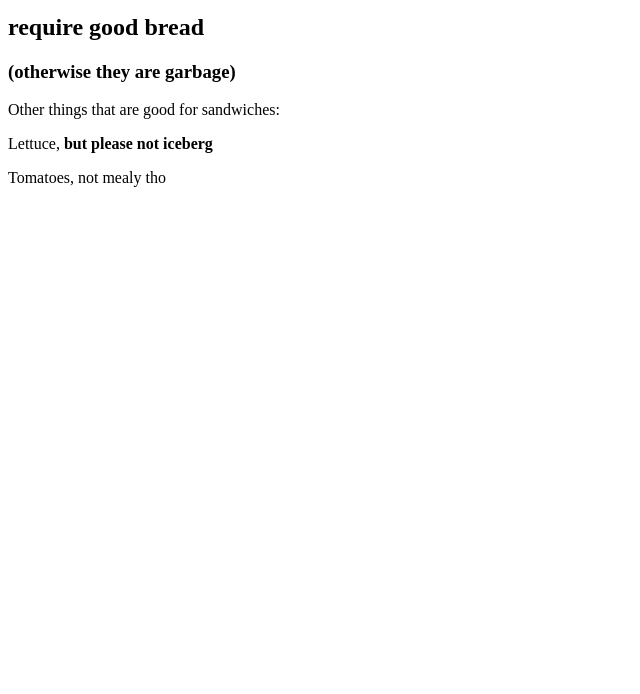
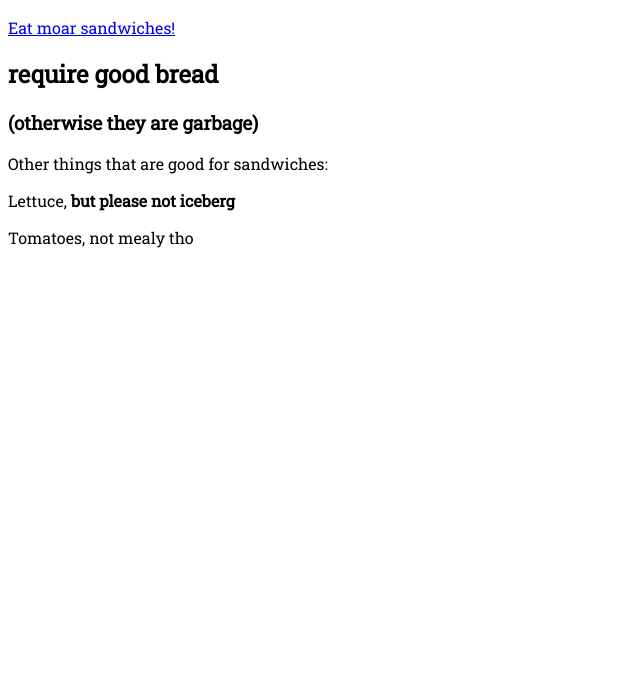
Before and after one commit to natago/myFirstWebsite, a plain HTML site: page index.html in a window 1280 px wide. Shown: the part 106-800 px from the top of the page, without its empty margins (0-640 px from the left). Drawn offline with Linux system fonts and the light colour scheme.

Commit message:
Add files via upload

```diff
--- a/index.html
+++ b/index.html
@@ -1,14 +1,20 @@
 <!doctype html>
 	<html>
 	<head>
+		<link href="https://fonts.googleapis.com/css?family=Roboto+Slab" rel="stylesheet">
+		<body style="font-family: 'Roboto Slab', serif;">
 		<meta charset="utf8">
 		<title>Thoughts on Sandwiches</title>
+		<link rel="stylesheet" href="main.css">
 	</head>
 	<body>
 		<h1>
 			Sandwiches
 		</h1>
 		<img src="sandwich.gif">
+		<p><a href="https://www.grubstreet.com" target="_blank">
+		Eat moar sandwiches!
+		</a></p>
 
 		<h2>require good bread</h2>
 		<h3>(otherwise they are garbage)</h3>
```
